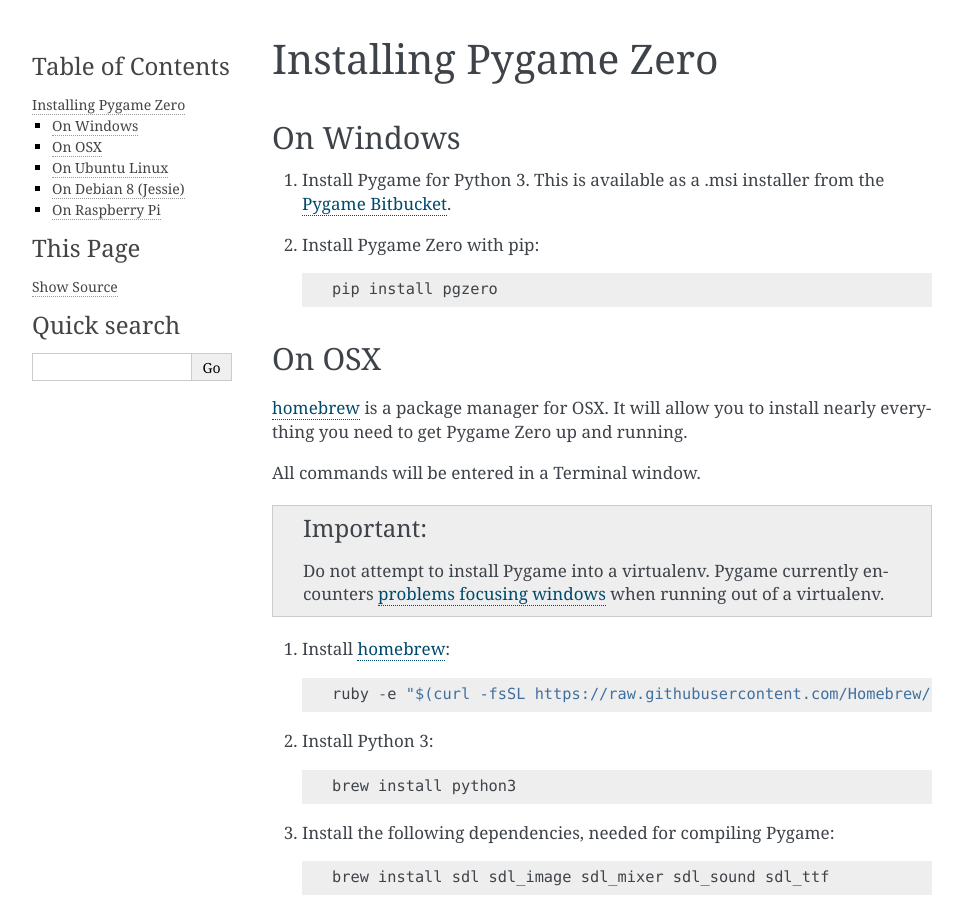
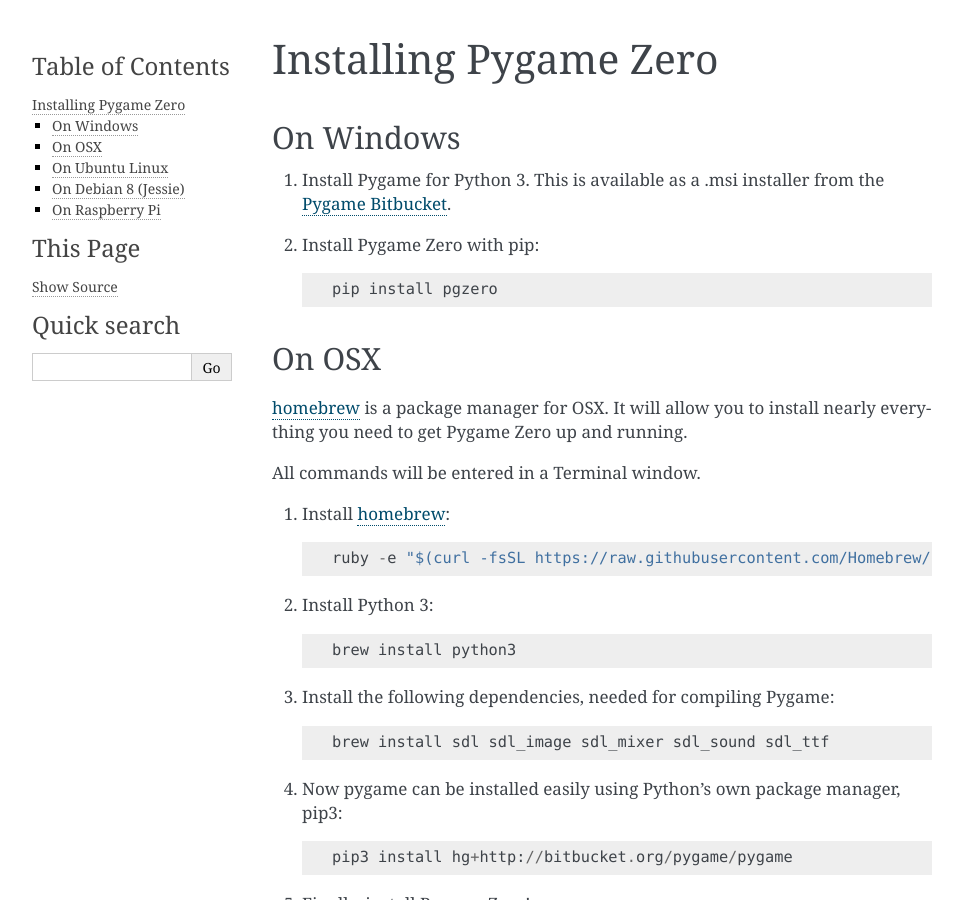
Before and after one commit to lordmauve/pgzero, a Sphinx documentation site: the page built from doc/installation.rst, in a window 1280 px wide and 900 px high. Shown: the whole window, without its empty margins (148-1111 px from the left). Built offline with Sphinx 7.4.7, drawn with Linux system fonts in a browser that asks for light colours.

Commit message:
Remove warning about Mac OS X installation into virtualenv (because this is fixed)

```diff
--- a/doc/installation.rst
+++ b/doc/installation.rst
@@ -20,15 +20,6 @@
 everything you need to get Pygame Zero up and running.
 
 All commands will be entered in a Terminal window.
-
-.. important::
-
-    Do not attempt to install Pygame into a virtualenv. Pygame currently
-    encounters `problems focusing windows`__ when running out of a virtualenv.
-
-    .. __: https://bitbucket.org/lordmauve/pgzero
-           /issues/1/osx-pgzero-window-cant-get-focus
-
 
 1. Install homebrew_::
 
```
